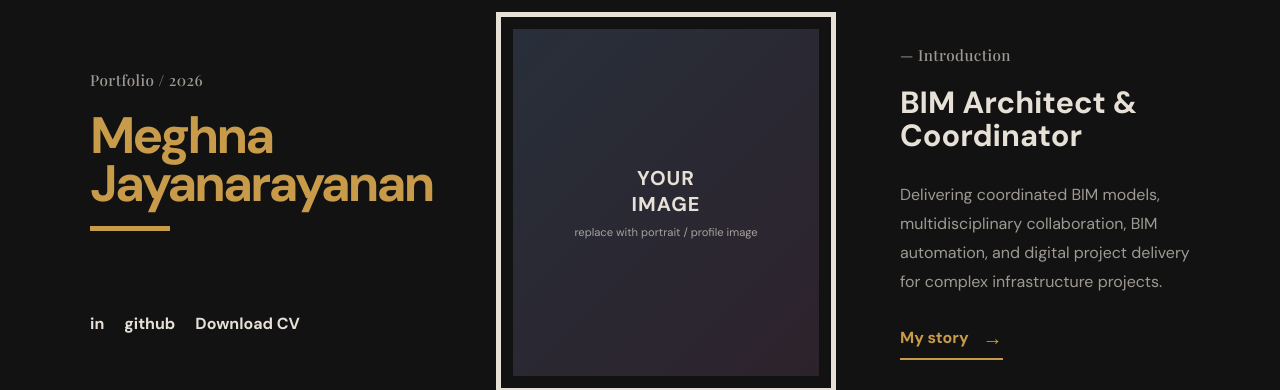
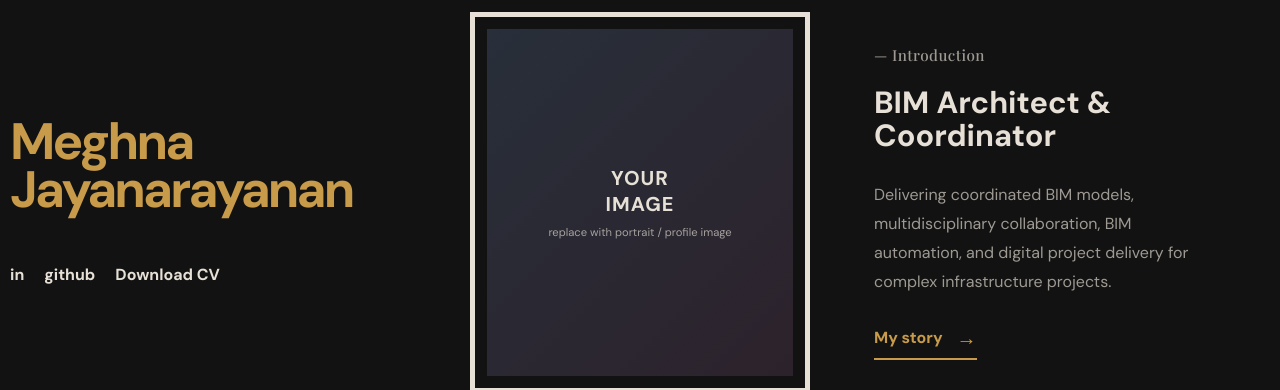
Before and after one commit to Meghna1215/Work-Portfolio, an Astro site: page / in a window 1280 px wide. Shown: the part 231-621 px from the top of the page. Built offline with nearby package versions, Linux system fonts and the light colour scheme; Astro itself is replaced by a stand-in of ours.

Commit message:
Hero name aligned left

```diff
--- a/src/pages/index.astro
+++ b/src/pages/index.astro
@@ -92,7 +92,7 @@
         <div class="hero-grid">
           <!-- Left side: Slides in from left -->
           <div class="hero-intro slide-from-left delay-1">
-            <p class="eyebrow">Portfolio / 2026</p>
+            <!-- <p class="eyebrow">Portfolio / 2026</p> -->
             <h1>Meghna<br />Jayanarayanan</h1>
             <div class="accent-line"></div>
 
--- a/src/styles/global.css
+++ b/src/styles/global.css
@@ -264,6 +264,11 @@
   gap: clamp(36px, 5vw, 70px);
 }
 
+
+.hero-intro {
+  margin-left: -80px; /* */
+}
+
 .hero-intro h1 {
   color: var(--gold);
   font-size: clamp(2.2rem, 4vw, 3.55rem);
@@ -272,16 +277,17 @@
   margin-bottom: 14px;
 }
 
-.accent-line {
+/* .accent-line {
   width: 80px;
   height: 5px;
   background: var(--gold);
   margin: 18px 0 82px;
-}
+} */
 
 .socials {
   display: flex;
   align-items: center;
+  margin-top: 50px;
   gap: 20px;
   font-weight: 700;
   flex-wrap: wrap;
```
